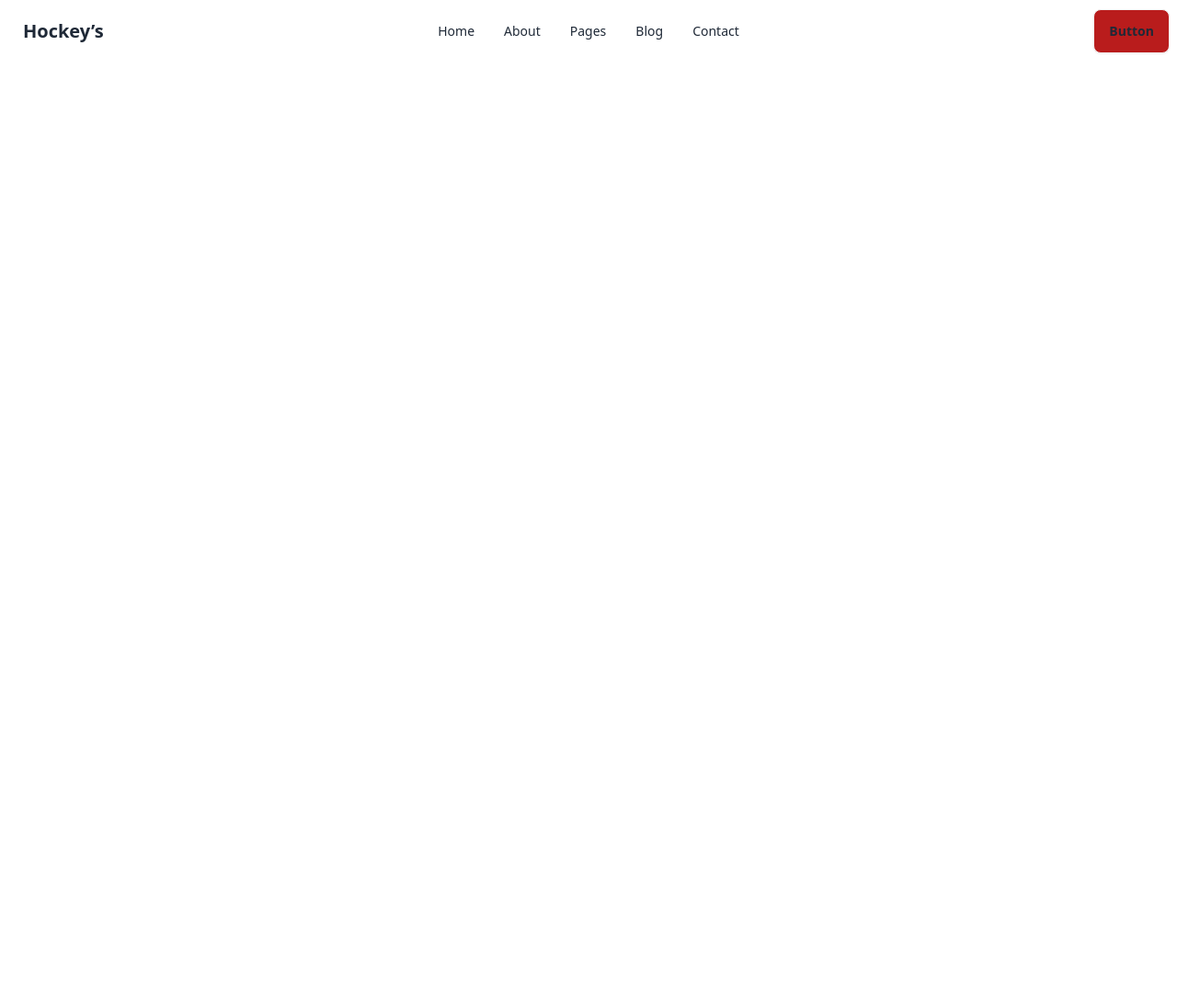
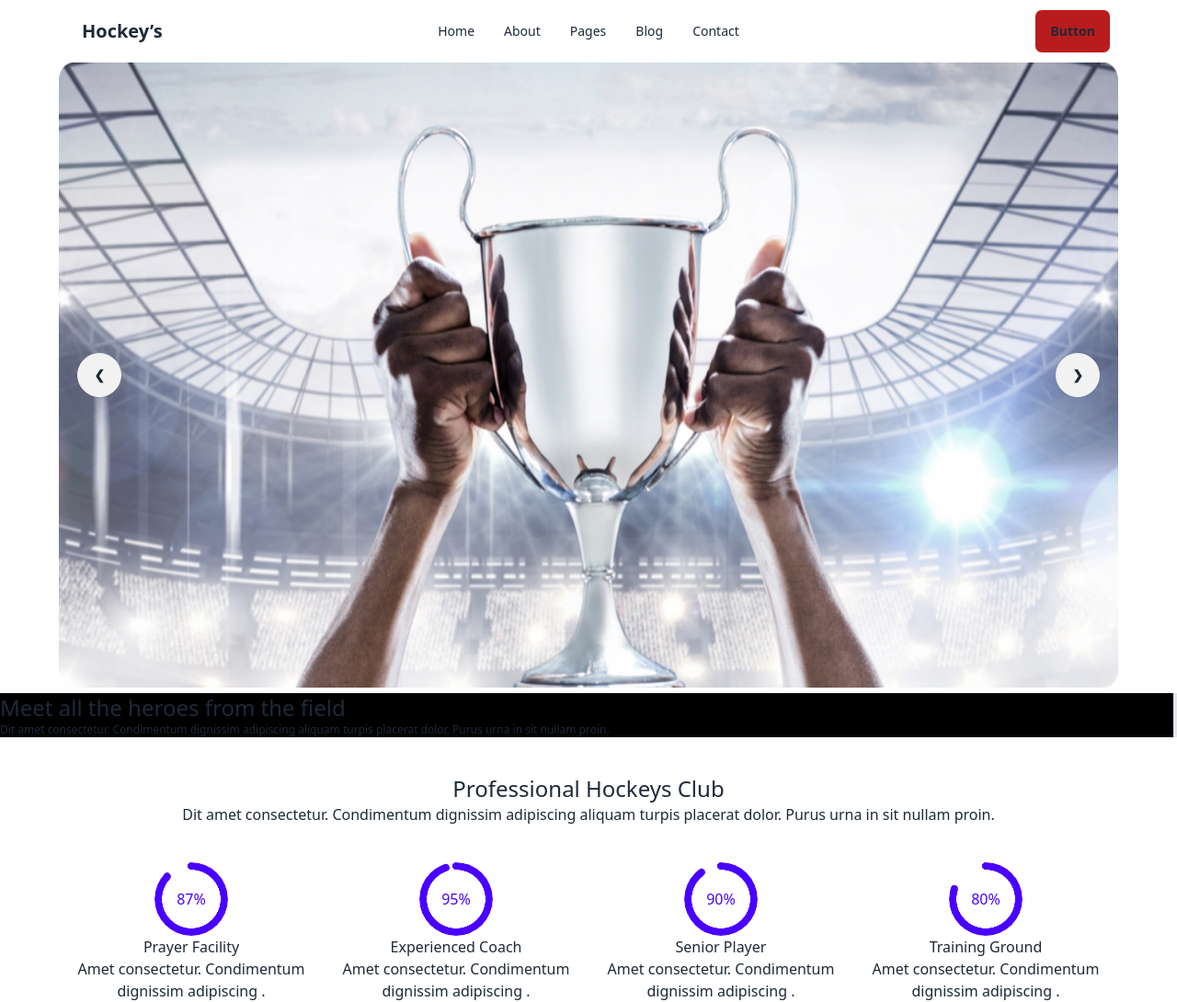
Before and after one commit to rubayet9/B9A3-Hockeys-main, a plain HTML site: page Index.html in a window 1280 px wide. Shown: the whole page at 92% size. Before the commit the page ends 800 px from the top, so only its background shows below. Drawn offline with nearby package versions, Linux system fonts and the light colour scheme.

Commit message:
slide added

```diff
--- a/Index.html
+++ b/Index.html
@@ -1,20 +1,22 @@
 <!DOCTYPE html>
 <html lang="en">
+
 <head>
   <meta charset="UTF-8">
   <meta name="viewport" content="width=device-width, initial-scale=1.0">
   <title>Assignment 3</title>
   <link href="https://cdn.jsdelivr.net/npm/daisyui@4.6.0/dist/full.min.css" rel="stylesheet" type="text/css" />
   <script src="https://cdn.tailwindcss.com"></script>
-<!-- font manrope --><link rel="preconnect" href="https://fonts.googleapis.com">
+  <!-- font manrope -->
+  <link rel="preconnect" href="https://fonts.googleapis.com">
   <link rel="preconnect" href="https://fonts.gstatic.com" crossorigin>
   <link href="https://fonts.googleapis.com/css2?family=Manrope:wght@200..800&display=swap" rel="stylesheet">
   <style>
     /* font awesome icons*/
     <script src="https://kit.fontawesome.com/b3c96b1a95.js" crossorigin="anonymous"></script>
+
     /* custom color */
-    <script>
-    tailwind.config = {
+    <script>tailwind.config= {
       theme: {
         extend: {
           colors: {
@@ -23,8 +25,8 @@
         }
       }
     }
-  </script>
-.font-manrope {
+
+    </script>.font-manrope {
       font-family: "Manrope", sans-serif;
       font-optical-sizing: auto;
       font-weight: weight;
@@ -32,14 +34,18 @@
     }
   </style>
 </head>
+
 <body>
-    <header>
+  <header class="px-16">
     <nav>
-            <div class="navbar bg-base-100">
+      <div class="navbar bg-transparent">
         <div class="navbar-start">
           <div class="dropdown">
             <div tabindex="0" role="button" class="btn btn-ghost lg:hidden">
-                      <svg xmlns="http://www.w3.org/2000/svg" class="h-5 w-5" fill="none" viewBox="0 0 24 24" stroke="currentColor"><path stroke-linecap="round" stroke-linejoin="round" stroke-width="2" d="M4 6h16M4 12h8m-8 6h16" /></svg>
+              <svg xmlns="http://www.w3.org/2000/svg" class="h-5 w-5" fill="none" viewBox="0 0 24 24"
+                stroke="currentColor">
+                <path stroke-linecap="round" stroke-linejoin="round" stroke-width="2" d="M4 6h16M4 12h8m-8 6h16" />
+              </svg>
             </div>
             <ul tabindex="0" class="menu menu-sm dropdown-content mt-3 z-[1] p-2 shadow bg-base-100 rounded-box w-52">
               <li><a>Home</a></li>
@@ -61,13 +67,79 @@
           </ul>
         </div>
         <div class="navbar-end">
-                    <a ></a>
-                  <a class="btn bg-red-700" > Button </a>
+          <i class="fa-sharp fa-solid fa-magnifying-glass" style="color: #63E6BE;"></i>
+          <a class="btn bg-red-700"> Button </a>
         </div>
       </div>
     </nav>
   </header>
+  <!-- carousel -->
+  <main>
+    <div class="carousel w-auto h-auto mx-16">
+      <div id="slide1" class="carousel-item relative w-full">
+        <img src="/Images/1.png" class="w-full" />
+        <div class="absolute flex justify-between transform -translate-y-1/2 left-5 right-5 top-1/2">
+          <a href="#slide4" class="btn btn-circle">❮</a>
+          <a href="#slide2" class="btn btn-circle">❯</a>
+        </div>
+      </div>
+      <div id="slide2" class="carousel-item relative w-full">
+        <img src="/Images/2.png" class="w-full" />
+        <div class="absolute flex justify-between transform -translate-y-1/2 left-5 right-5 top-1/2">
+          <a href="#slide1" class="btn btn-circle">❮</a>
+          <a href="#slide3" class="btn btn-circle">❯</a>
+        </div>
+      </div>
+      <div id="slide3" class="carousel-item relative w-full">
+        <img src="/Images/3.png" class="w-full" />
+        <div class="absolute flex justify-between transform -translate-y-1/2 left-5 right-5 top-1/2">
+          <a href="#slide2" class="btn btn-circle">❮</a>
+          <a href="#slide4" class="btn btn-circle">❯</a>
+        </div>
+      </div>
+    </div>
+    </div>
+    <div>
+      <div class="bg-black bg-contain mx-72 bg-w border-r-4 sm:mx-0">
+        <h4 class="text-2xl">Meet all the heroes from the field</h4>
+        <p class="text-xs">Dit amet consectetur. Condimentum dignissim adipiscing aliquam turpis placerat dolor. Purus
+          urna in sit nullam proin. </p>
+      </div>
+    </div>
+  </main>
+  <section class="mx-16 text-center mt-10">
+    <h1 class="text-2xl">Professional Hockeys Club</h1>
+    <p>Dit amet consectetur. Condimentum dignissim adipiscing aliquam turpis placerat dolor. Purus urna in sit nullam
+      proin. </p>
+  </section>
+  <section class="">
+    <div class="lg:flex mx-16 mt-10">
+      <!-- redial 1 -->
+      <div class="text-center">
+        <div class="radial-progress text-primary" style="--value:87;" role="progressbar">87%</div>
+        <div>Prayer Facility</div>
+        <div>Amet consectetur. Condimentum dignissim adipiscing .</div>
+      </div>
+      <!-- redial 2 -->
+      <div class="text-center">
+        <div class="radial-progress text-primary" style="--value:95;" role="progressbar">95%</div>
+        <div>Experienced Coach</div>
+        <div>Amet consectetur. Condimentum dignissim adipiscing .</div>
+      </div>
+      <!-- redial 3 -->
+      <div class="text-center">
+        <div class="radial-progress text-primary" style="--value:90;" role="progressbar">90%</div>
+        <div>Senior Player</div>
+        <div>Amet consectetur. Condimentum dignissim adipiscing .</div>
+      </div>
+      <!-- redial 4 -->
+      <div class="text-center">
+        <div class="radial-progress text-primary" style="--value:80;" role="progressbar">80%</div>
+        <div>Training Ground</div>
+        <div>Amet consectetur. Condimentum dignissim adipiscing .</div>
+      </div>
+    </div>
+  </section>
+</body>
 
-
-</body>
 </html>
```
Lines whose indentation alone changed are shown as unchanged.
